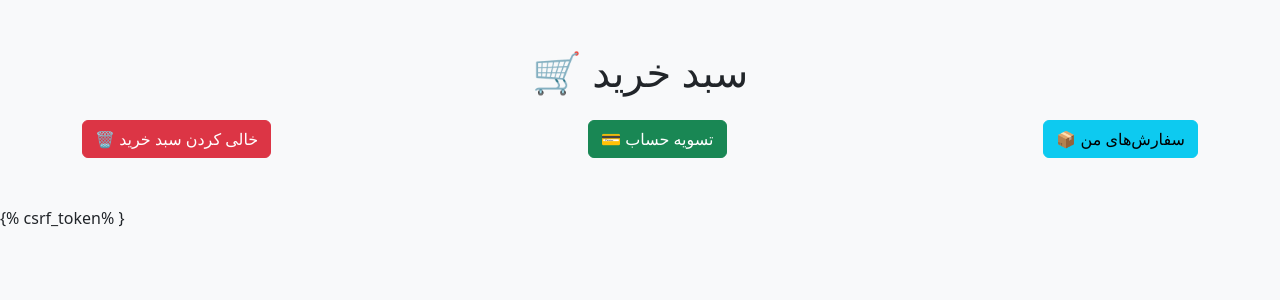
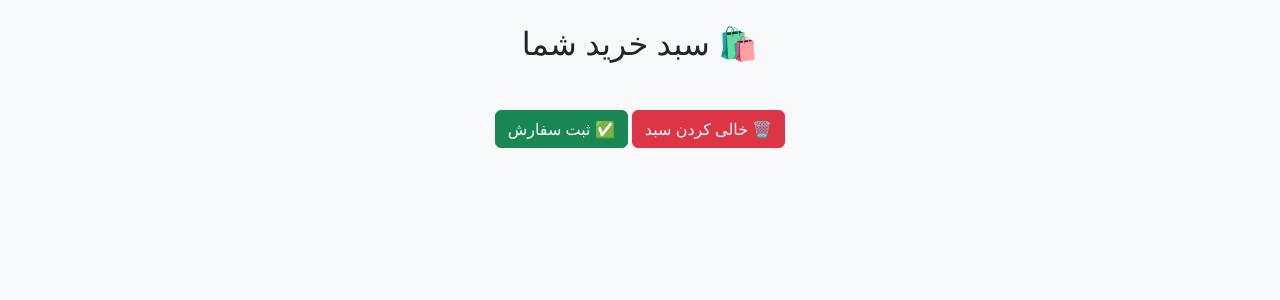
Before and after one commit to Elid1993/Django-online-shop, a Django app: template templates/cart.html in a window 1280 px wide. Shown: the top 300 px of the page. Run offline with Django 4.2, Linux system fonts and the light colour scheme; the template is opened without the code that fills it, so the values that code supplies are empty; parts of the project's set-up code (start-up, migrations or seed data) failed here and were passed over; some libraries are stand-ins or nearby versions.

Commit message:
second commit

```diff
--- a/orders/views.py
+++ b/orders/views.py
@@ -78,6 +78,7 @@ from django.utils.decorators import method_decorator
 from .models import Cart, CartItem, Order, OrderItem
 from .serializers import CartSerializer, CartItemSerializer, OrderSerializer
 from django.http import JsonResponse
+from django.shortcuts import redirect
 
 # 🟢 تابع کمکی برای گرفتن سبد خرید کاربر
 def get_cart(request):
@@ -180,4 +181,5 @@ class OrderViewSet(viewsets.ViewSet):
             )
         cart.items.all().delete()
 
-        return Response(OrderSerializer(order).data, status=201)
+        return redirect(f"/api/payments/start/?order_id={order.id}")
+        # return Response(OrderSerializer(order).data, status=201)
--- a/templates/cart.html
+++ b/templates/cart.html
@@ -4,57 +4,97 @@
 <head>
     <meta charset="UTF-8">
     <title>سبد خرید</title>
-    <link href="https://cdn.jsdelivr.net/npm/bootstrap@5.3.3/dist/css/bootstrap.min.css" rel="stylesheet">
+    <link rel="stylesheet" href="{% static 'css/bootstrap.min.css' %}">
 </head>
-<body class="bg-light">
-<div class="container py-5">
-    <h1 class="mb-4 text-center">🛒 سبد خرید</h1>
+<body dir="rtl" class="p-4 bg-light">
 
-    <div class="row mb-3">
-        <div class="col-md-12 d-flex justify-content-between">
-            <button class="btn btn-danger" onclick="clearCart()">🗑️ خالی کردن سبد خرید</button>
-            <button class="btn btn-success" onclick="checkout()">💳 تسویه حساب</button>
-            <a href="{% url 'orders_view' %}" class="btn btn-info">📦 سفارش‌های من</a>
-        </div>
-    </div>
+    <div class="container">
+        <h2 class="text-center mb-4">🛍️ سبد خرید شما</h2>
+        <div id="cart-items" class="row"></div>
 
-    <div id="cart-items" class="row g-3">
-        <!-- آیتم‌های سبد خرید اینجا با جاوااسکریپت پر میشن -->
+        <div class="text-center mt-4">
+            <button class="btn btn-danger" onclick="clearCart()">🗑️ خالی کردن سبد</button>
+            <button class="btn btn-success" onclick="checkout()">✅ ثبت سفارش</button>
         </div>
     </div>
 
     <script>
-const API_CART = "http://localhost:8000/api/cart/";
-const API_ORDER = "http://localhost:8000/api/orders/checkout/";
+        // ------------------ CSRF Helper ------------------
+        function getCookie(name) {
+            let cookieValue = null;
+            if (document.cookie && document.cookie !== '') {
+                const cookies = document.cookie.split(';');
+                for (let i = 0; i < cookies.length; i++) {
+                    const cookie = cookies[i].trim();
+                    if (cookie.substring(0, name.length + 1) === (name + '=')) {
+                        cookieValue = decodeURIComponent(cookie.substring(name.length + 1));
+                        break;
+                    }
+                }
+            }
+            return cookieValue;
+        }
+        const csrftoken = getCookie("csrftoken");
 
-// 🟢 افزودن محصول
+        // ------------------ Base URLs ------------------
+        let BASE_URL = "http://127.0.0.1:8000";
+        const API_CART = BASE_URL + "/api/cart/";
+        const API_ORDER = BASE_URL + "/api/orders/";
+
+        // ------------------ Load Cart ------------------
+        function loadCart() {
+            fetch(API_CART)
+                .then(res => res.json())
+                .then(data => {
+                    const container = document.getElementById("cart-items");
+                    container.innerHTML = "";
+
+                    if (data.items && data.items.length > 0) {
+                        data.items.forEach(item => {
+                            container.innerHTML += `
+                                <div class="col-md-4 mb-3">
+                                    <div class="card p-3 shadow-sm">
+                                        <h5>${item.product.name}</h5>
+                                        <p>تعداد: ${item.quantity}</p>
+                                        <p>قیمت: ${item.product.price} تومان</p>
+                                        <button class="btn btn-sm btn-danger" onclick="removeFromCart(${item.product.id})">حذف</button>
+                                    </div>
+                                </div>`;
+                        });
+                    } else {
+                        container.innerHTML = "<p class='text-center w-100'>🛍️ سبد خرید شما خالی است.</p>";
+                    }
+                });
+        }
+
+        // ------------------ Add Item ------------------
         function addToCart(productId) {
             fetch(API_CART + "add_item/", {
                 method: "POST",
                 headers: {
                     "Content-Type": "application/json",
-            "X-CSRFToken": "{{ csrf_token }}"
+                    "X-CSRFToken": csrftoken
                 },
-        body: JSON.stringify({
-            product_id: productId,
-            quantity: 1
+                body: JSON.stringify({ product_id: productId, quantity: 1 })
             })
+            .then(res => {
+                if (!res.ok) throw new Error("خطا در افزودن محصول");
+                return res.json();
             })
-    .then(res => res.json())
             .then(data => {
-        alert("✅ محصول اضافه شد!");
+                alert("✅ محصول اضافه شد به سبد!");
                 loadCart();
             })
-    .catch(err => alert("❌ خطا در افزودن محصول!"));
+            .catch(err => alert("❌ " + err.message));
         }
 
-// 🔴 حذف یک محصول
+        // ------------------ Remove Item ------------------
         function removeFromCart(productId) {
             fetch(API_CART + "remove_item/", {
                 method: "POST",
                 headers: {
                     "Content-Type": "application/json",
-            "X-CSRFToken": "{{ csrf_token }}"
+                    "X-CSRFToken": csrftoken
                 },
                 body: JSON.stringify({ product_id: productId })
             })
@@ -62,99 +102,44 @@ function removeFromCart(productId) {
             .then(data => {
                 alert("🗑️ محصول حذف شد!");
                 loadCart();
-    })
-    .catch(err => alert("❌ خطا در حذف محصول!"));
+            });
         }
 
-// 🟡 خالی کردن سبد
+        // ------------------ Clear Cart ------------------
         function clearCart() {
             fetch(API_CART + "clear_cart/", {
                 method: "POST",
                 headers: {
                     "Content-Type": "application/json",
-            "X-CSRFToken": "{{ csrf_token }}"
+                    "X-CSRFToken": csrftoken
                 }
             })
             .then(res => res.json())
             .then(data => {
-        alert("🛒 سبد خرید خالی شد!");
+                alert("🧹 سبد خرید خالی شد!");
                 loadCart();
-    })
-    .catch(err => alert("❌ خطا در خالی کردن سبد!"));
+            });
         }
 
-// 💳 تسویه حساب
+        // ------------------ Checkout ------------------
         function checkout() {
-    fetch(API_ORDER, {
+            fetch(API_ORDER + "checkout/", {
                 method: "POST",
                 headers: {
                     "Content-Type": "application/json",
-            "X-CSRFToken": "{{ csrf_token }}"
-        }
-    })
-    .then(res => {
-        if (!res.ok) throw new Error("خطا در تسویه حساب");
-        return res.json();
-    })
-    .then(data => {
-        alert("✅ سفارش شما ثبت شد! شماره سفارش: " + data.id);
-        loadCart();
-    })
-    .catch(err => alert("❌ خطا در ثبت سفارش!"));
-}
-
-// 📦 بارگذاری سبد خرید
-function loadCart() {
-    fetch(API_CART, {
-        headers: {
-            "Content-Type": "application/json",
-            "X-CSRFToken": "{{ csrf_token }}"
+                    "X-CSRFToken": csrftoken
                 }
             })
             .then(res => res.json())
             .then(data => {
-        const container = document.getElementById("cart-items");
-        container.innerHTML = "";
-        if (data.items && data.items.length > 0) {
-            data.items.forEach(item => {
-                container.innerHTML += `
-                    <div class="col-md-4">
-                        <div class="card p-3 shadow-sm">
-                            <h5>${item.product.name}</h5>
-                            <p>تعداد: ${item.quantity}</p>
-                            <p>قیمت: ${item.product.price} تومان</p>
-                            <button class="btn btn-sm btn-danger" onclick="removeFromCart(${item.product.id})">❌ حذف</button>
-                        </div>
-                    </div>
-                `;
-            });
-        } else {
-            container.innerHTML = "<p class='text-center'>🛍️ سبد خرید شما خالی است.</p>";
-        }
+                alert("✅ سفارش ثبت شد!");
+                loadCart();
             });
         }
 
-// وقتی صفحه لود شد → سبد خرید رو بارگذاری کن
+        // ------------------ Init ------------------
         document.addEventListener("DOMContentLoaded", loadCart);
     </script>
-{% csrf_token% }
-<script>
-function getCookie(name) {
-    let cookieValue=null;
-    if(document.cookie && document.cookie !== '') {
-        const cookie = document.cookie.split(';');
-        for(let i=0; i<cookies.length; i++) {
-            const cookie =cookies[i].trim();
-            if (cookie.substring(name.length +1)===(name +'=')){
-                cookieValue= decodeURIComponent(cookie.substring(name.length +1));
-                break;
 
-            }
-        }
-    }
-    return cookieValue;
-}
-const csrftoken=getCookie("csrftoken");
-</script>
 </body>
 </html>
```
Also changed, not shown: payments/views.py (+10 -9 lines), templates/product_detail.html (+37 -34 lines). Lines whose indentation alone changed are shown as unchanged.
